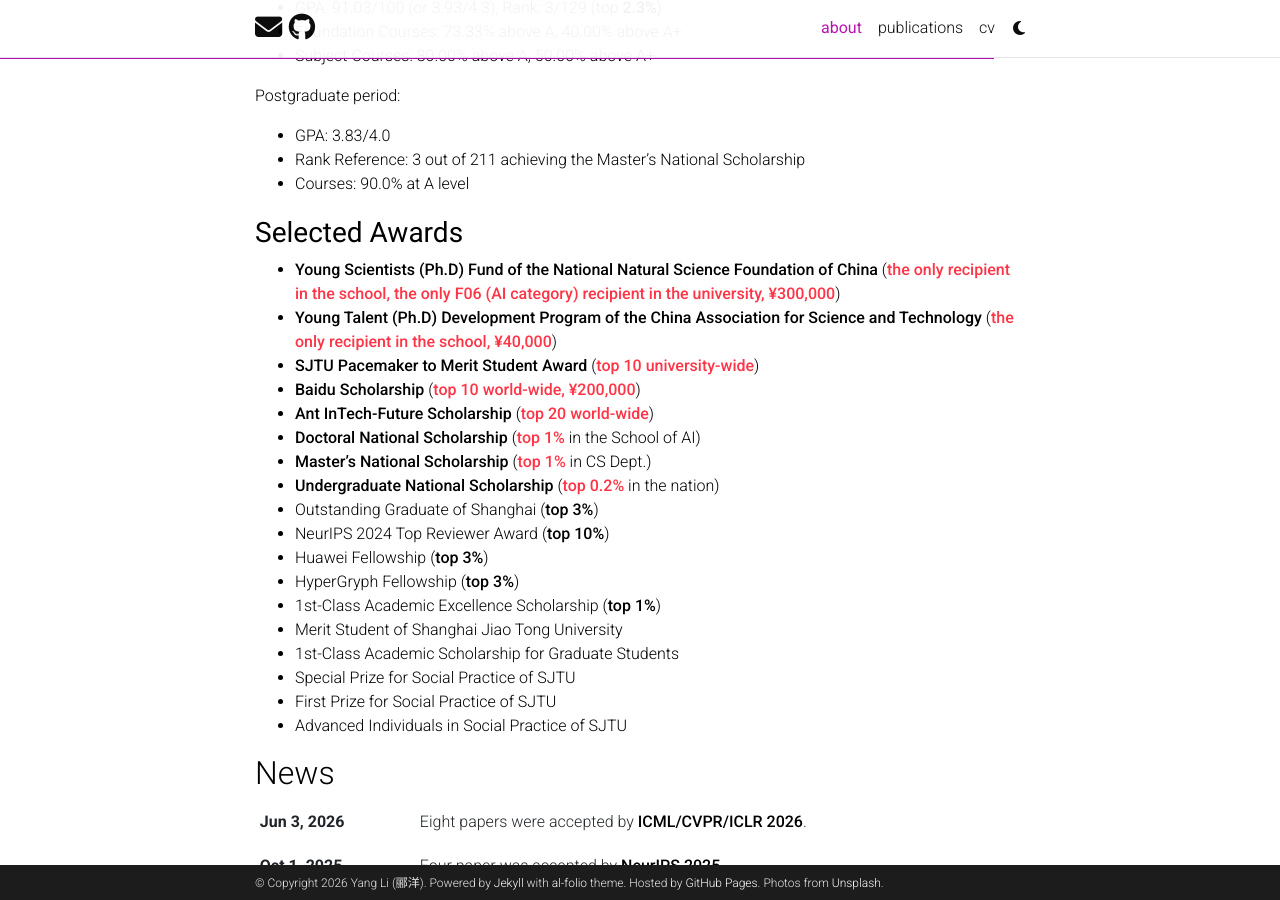
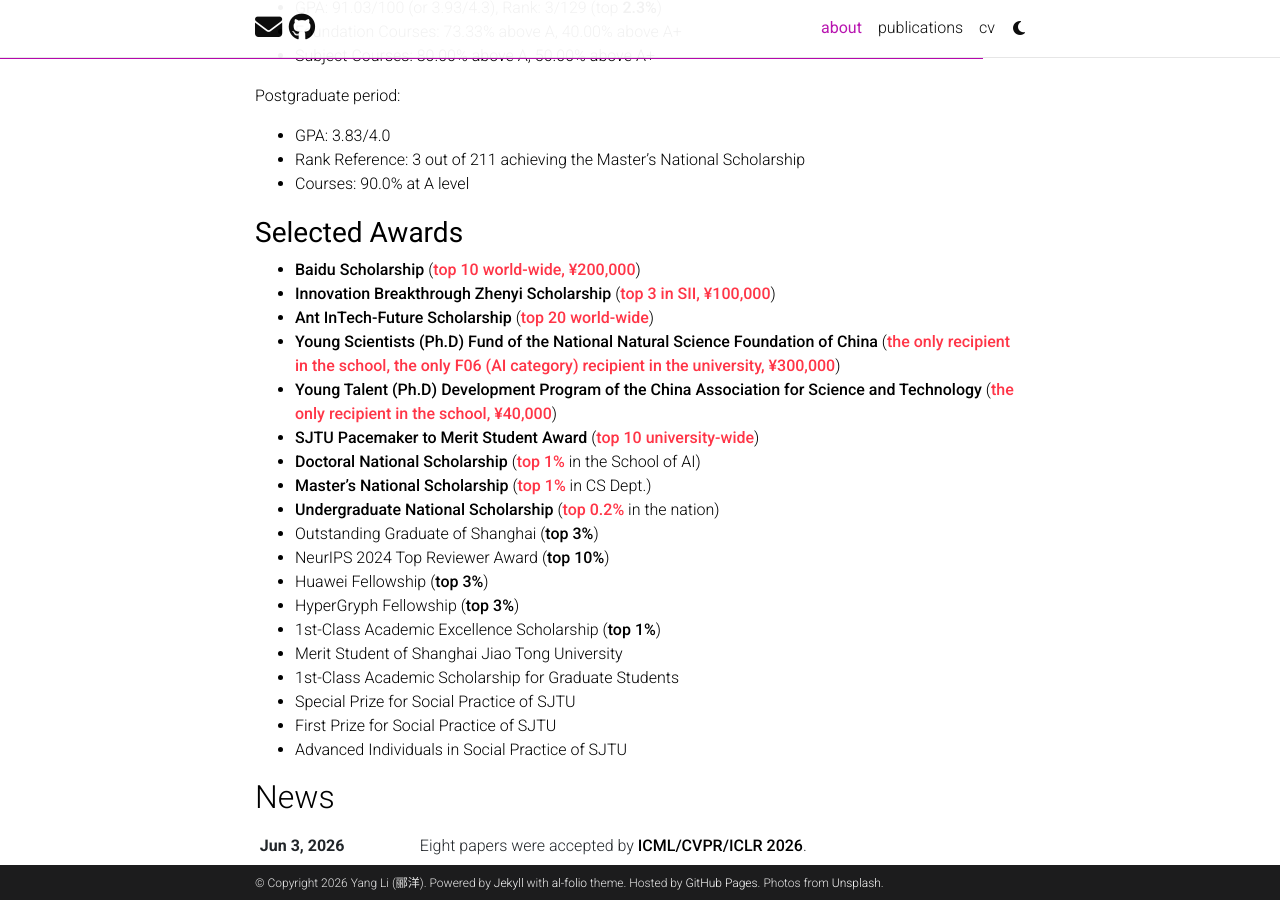
Before and after one commit to yangco-le/yangco-le.github.io, a Jekyll site: the page built from _pages/about.md, in a window 1280 px wide and 900 px high, scrolled down 1625 px. Built offline with Jekyll 4.4.1, drawn with Linux system fonts in a browser that asks for light colours; full-size pictures stand in for the smaller copies a plugin makes; comment, search, counter and statistics services are not loaded; a style sheet for code colours, icons or effects is not loaded.

Commit message:
Add Innovation Breakthrough Zhenyi Scholarship and list top awards first

```diff
--- a/_pages/about.md
+++ b/_pages/about.md
@@ -59,11 +59,12 @@ Postgraduate period:
 <small>Selected Awards</small>
 ---
 
+- **Baidu Scholarship** (<strong class="text-danger">top 10 world-wide, ¥200,000</strong>)
+- **Innovation Breakthrough Zhenyi Scholarship** (<strong class="text-danger">top 3 in SII, ¥100,000</strong>)
+- **Ant InTech-Future Scholarship** (<strong class="text-danger">top 20 world-wide</strong>)
 - **Young Scientists (Ph.D) Fund of the National Natural Science Foundation of China** (<strong class="text-danger">the only recipient in the school, the only F06 (AI category) recipient in the university, ¥300,000</strong>)
 - **Young Talent (Ph.D) Development Program of the China Association for Science and Technology** (<strong class="text-danger">the only recipient in the school, ¥40,000</strong>)
 - **SJTU Pacemaker to Merit Student Award** (<strong class="text-danger">top 10 university-wide</strong>)
-- **Baidu Scholarship** (<strong class="text-danger">top 10 world-wide, ¥200,000</strong>)
-- **Ant InTech-Future Scholarship** (<strong class="text-danger">top 20 world-wide</strong>)
 - **Doctoral National Scholarship** (<strong class="text-danger">top 1%</strong> in the School of AI)
 - **Master's National Scholarship** (<strong class="text-danger">top 1%</strong> in CS Dept.)
 - **Undergraduate National Scholarship** (<strong class="text-danger">top 0.2%</strong> in the nation)
```
